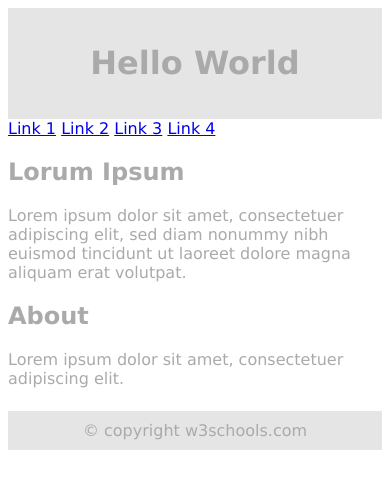
After one commit to rlatorraca/CIS2261_Team_Talent_FP_Code, a PHP site: page /Template/reworked.php in a window 390 px wide. The commit adds this page. Shown: the top 489 px of the page. Run offline with PHP 8.4, Linux system fonts and the light colour scheme.

Commit message:
CSS Minor Adjustments
Mobile site does not function.

```diff
--- a/Template/mockup.php
+++ b/Template/mockup.php
@@ -63,6 +63,7 @@ $confirm = new Button();
         <img src="img/StarsWhiteFIN.jpg">
     </div>
         <div class="jumbotron-fluid">
+            <div class="spacer"></div>
             <div class="container-fluid">
 
                 <!-- Menu title example !-->
@@ -99,6 +100,7 @@ $confirm = new Button();
                 <p><a href="#" title="That&apos;s what this widget is">Tooltips</a></p>
 
             </div>
+            <div class="spacer"></div>
         </div>
 
     <div class = "bottom">
--- /dev/null
+++ b/Template/reworked.php
@@ -0,0 +1,48 @@
+<?php
+/**
+ * Created by PhpStorm.
+ * User: smartin120712
+ * Date: 1/30/2019
+ * Time: 1:43 PM
+ */
+
+?>
+
+
+<!doctype html>
+<html lang="en">
+<head>
+    <meta charset="UTF-8">
+    <meta name="viewport"
+          content="width=device-width, user-scalable=no, initial-scale=1.0, maximum-scale=1.0, minimum-scale=1.0">
+    <meta http-equiv="X-UA-Compatible" content="ie=edge">
+    <title>Document</title>
+</head>
+<body style="font-family:Verdana;color:#aaaaaa;">
+
+<div style="background-color:#e5e5e5;padding:15px;text-align:center;">
+    <h1>Hello World</h1>
+</div>
+
+<div style="overflow:auto">
+    <div class="menu">
+        <a href="#">Link 1</a>
+        <a href="#">Link 2</a>
+        <a href="#">Link 3</a>
+        <a href="#">Link 4</a>
+    </div>
+
+    <div class="main">
+        <h2>Lorum Ipsum</h2>
+        <p>Lorem ipsum dolor sit amet, consectetuer adipiscing elit, sed diam nonummy nibh euismod tincidunt ut laoreet dolore magna aliquam erat volutpat.</p>
+    </div>
+
+    <div class="right">
+        <h2>About</h2>
+        <p>Lorem ipsum dolor sit amet, consectetuer adipiscing elit.</p>
+    </div>
+</div>
+
+<div style="background-color:#e5e5e5;text-align:center;padding:10px;margin-top:7px;">© copyright w3schools.com</div>
+</body>
+</html>
```
Also changed, not shown: Template/css/stars.css (+26 -7 lines).
